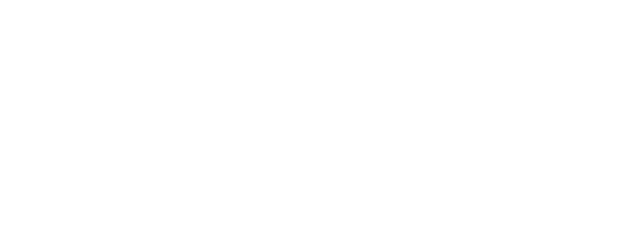
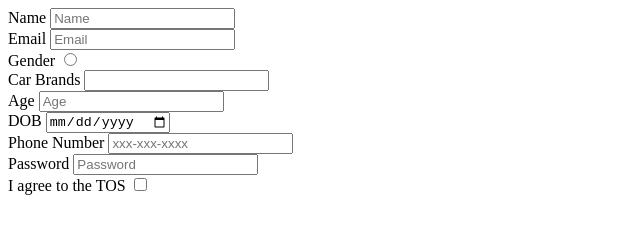
Before and after one commit to acciojob/signup-form-car-Sakthi002-D, a website: page main.html in a window 1280 px wide. Shown: the whole page, without its empty margins (0-640 px from the left). Drawn offline with Linux system fonts and the light colour scheme.

Commit message:
created a submission

```diff
--- a/main.html
+++ b/main.html
@@ -8,6 +8,43 @@
 
 <body>
 	<!-- the entire body must be written by student -->
+	<form method="post">
+		<lable for="name">Name</lable>
+		<input type="text" id="name" placeholder="Name">
+		<br>
+
+		<lable for="email">Email</lable>
+		<input type="email" id="email" placeholder="Email">
+		<br>
+
+		<lable for="Gender">Gender</lable>
+		<input type="radio" id="gender_m, gender_f">
+		<br>
+
+		<lable for="car brands">Car Brands</lable>
+		<input type="select" id="cars">
+		<br>
+
+		<lable for="age">Age</lable>
+		<input type="number" id="age" placeholder="Age">
+		<br>
+
+		<lable for="DOB">DOB</lable>
+		<input type="date" id="dob">
+		<br>
+
+		<lable for="phone number">Phone Number</lable>
+		<input type="tel" id="tel" placeholder="xxx-xxx-xxxx">
+		<br>
+
+		<lable for="password">Password</lable>
+		<input type="password" id="password" placeholder="Password">
+		<br>
+
+		<lable for="checkbox">I agree to the TOS</lable>
+		<input type="checkbox" id="tos">
+
+	</form>
     <script type="text/javascript" src="./script.js">
 </script>
 
```
